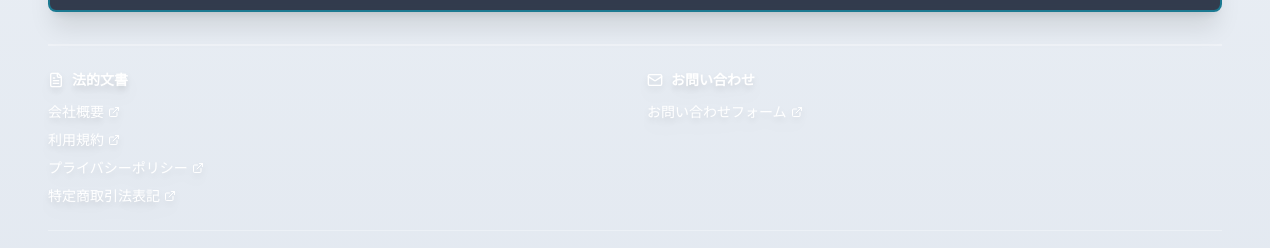
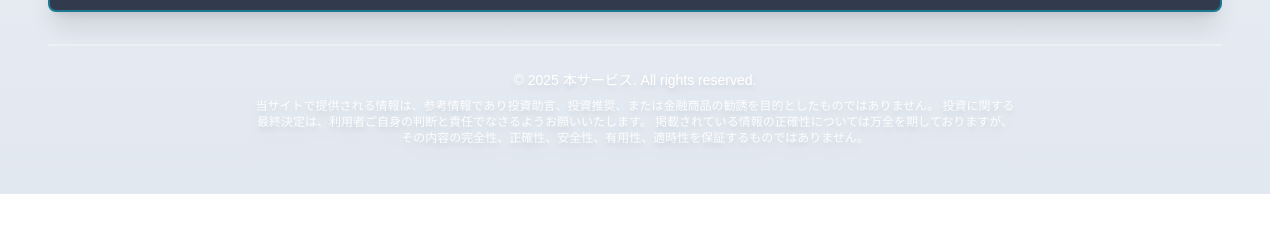
Before and after one commit to lil053004-bit/ai-stock.co.jp, a React (Vite) app: page /adsadmin/dashboard in a window 1280 px wide. Shown: the part 694-942 px from the top of the page. After the commit the page ends 888 px from the top, so only its background shows below. Built offline with nearby package versions, Linux system fonts and the light colour scheme; no server answers.

Commit message:
Updated Footer.tsx

```diff
--- a/src/components/Footer.tsx
+++ b/src/components/Footer.tsx
@@ -76,72 +76,9 @@ export default function Footer() {
           </p>
         </div>
 
-        {/* Footer Links Section */}
+        {/* Copyright Section */}
         <div className="border-t-2 border-white/30 pt-6">
-          <div className="grid grid-cols-2 gap-6 mb-6">
-            {/* Legal Documents */}
-            <div>
-              <h4 className="font-bold text-white drop-shadow-lg mb-3 flex items-center gap-2 text-sm">
-                <FileText className="w-4 h-4" />
-                法的文書
-              </h4>
-              <ul className="space-y-2 text-xs sm:text-sm">
-                <li>
-                  <Link
-                    to="/company"
-                    className="text-white drop-shadow-lg hover:text-yellow-300 hover:underline flex items-center gap-1"
-                  >
-                    会社概要 <ExternalLink className="w-3 h-3" />
-                  </Link>
-                </li>
-                <li>
-                  <Link
-                    to="/terms"
-                    className="text-white drop-shadow-lg hover:text-yellow-300 hover:underline flex items-center gap-1"
-                  >
-                    利用規約 <ExternalLink className="w-3 h-3" />
-                  </Link>
-                </li>
-                <li>
-                  <Link
-                    to="/privacy"
-                    className="text-white drop-shadow-lg hover:text-yellow-300 hover:underline flex items-center gap-1"
-                  >
-                    プライバシーポリシー <ExternalLink className="w-3 h-3" />
-                  </Link>
-                </li>
-                <li>
-                  <Link
-                    to="/specified-commercial-transaction-act"
-                    className="text-white drop-shadow-lg hover:text-yellow-300 hover:underline flex items-center gap-1"
-                  >
-                    特定商取引法表記 <ExternalLink className="w-3 h-3" />
-                  </Link>
-                </li>
-              </ul>
-            </div>
-
-            {/* Contact */}
-            <div>
-              <h4 className="font-bold text-white drop-shadow-lg mb-3 flex items-center gap-2 text-sm">
-                <Mail className="w-4 h-4" />
-                お問い合わせ
-              </h4>
-              <ul className="space-y-2 text-xs sm:text-sm">
-                <li>
-                  <Link
-                    to="/contact"
-                    className="text-white drop-shadow-lg hover:text-yellow-300 hover:underline flex items-center gap-1"
-                  >
-                    お問い合わせフォーム <ExternalLink className="w-3 h-3" />
-                  </Link>
-                </li>
-              </ul>
-            </div>
-          </div>
-
-          {/* Copyright Section */}
-          <div className="border-t border-white/30 pt-4 text-center">
+          <div className="text-center">
             <p className="text-xs sm:text-sm text-white drop-shadow-lg mb-2 font-medium">
               &copy; {currentYear} 本サービス. All rights reserved.
             </p>
```
